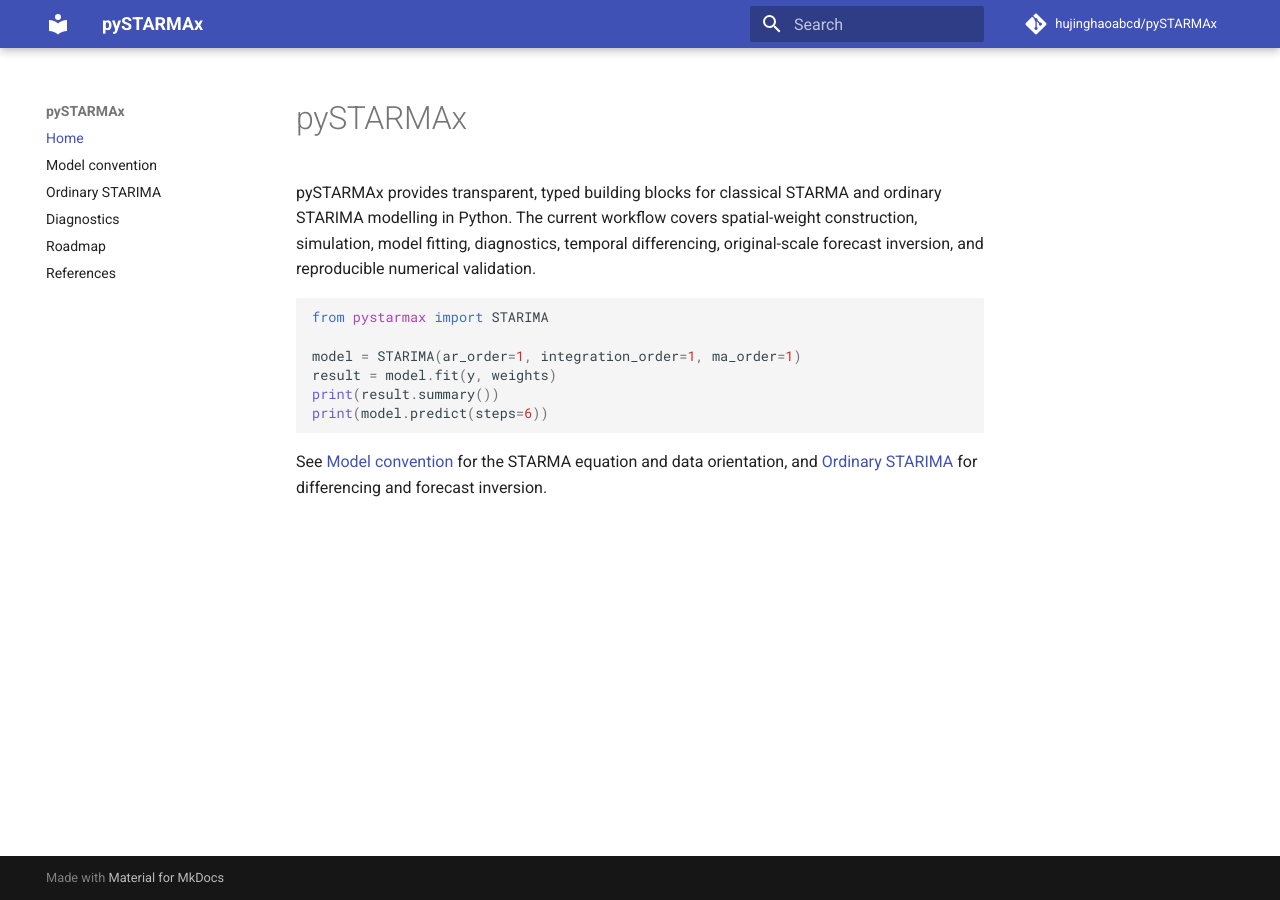
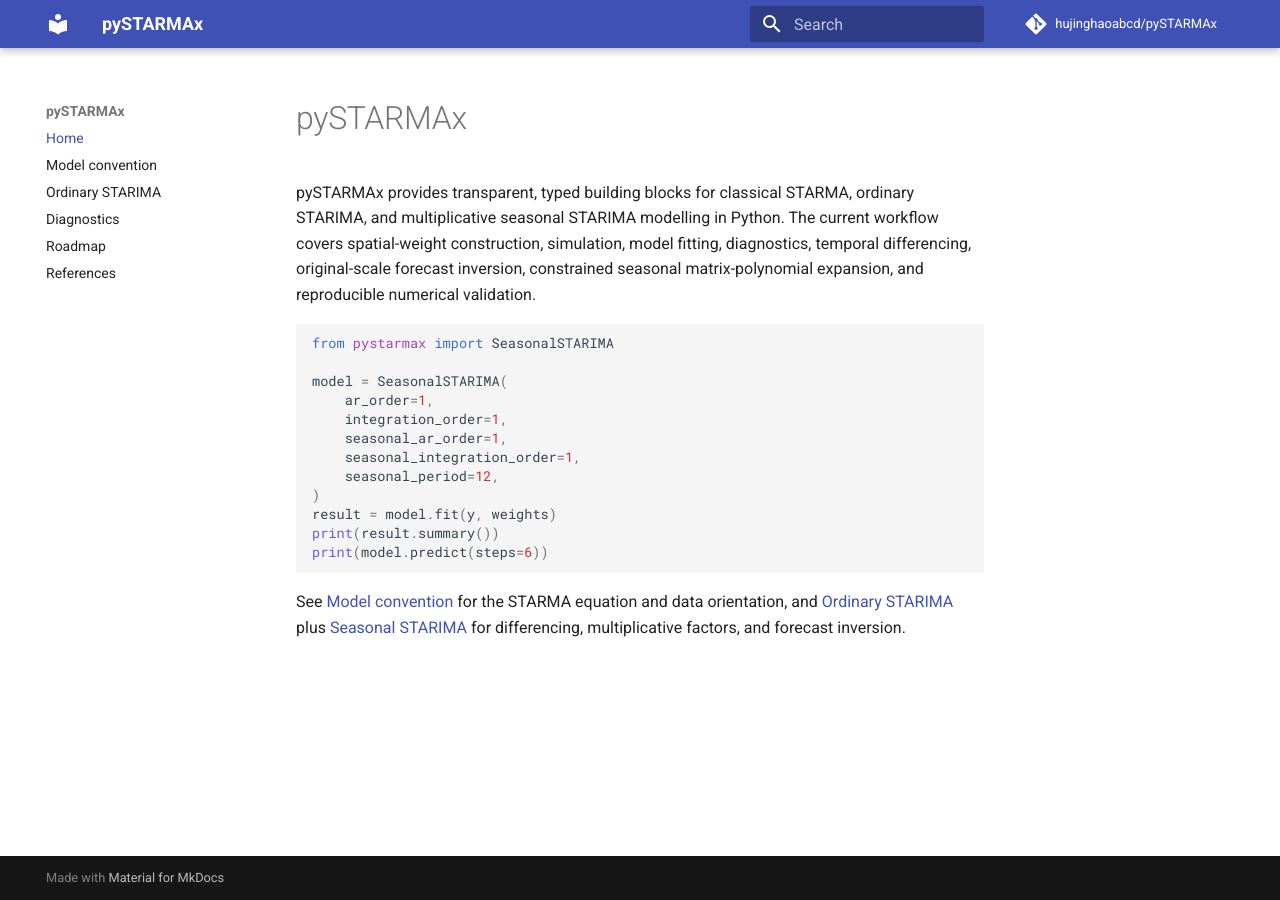
Before and after one commit to hujinghaoabcd/pySTARMAx, an MkDocs documentation site: the page built from docs/index.md, in a window 1280 px wide. Built offline with MkDocs 1.6.1 and Material for MkDocs 9.7.7, drawn with Linux system fonts in a browser that asks for light colours; comment, search, counter and statistics services are not loaded.

Commit message:
Update documentation home for seasonal STARIMA

````diff
--- a/docs/index.md
+++ b/docs/index.md
@@ -1,18 +1,25 @@
 # pySTARMAx
 
-pySTARMAx provides transparent, typed building blocks for classical STARMA and
-ordinary STARIMA modelling in Python. The current workflow covers spatial-weight
+pySTARMAx provides transparent, typed building blocks for classical STARMA, ordinary STARIMA, and multiplicative seasonal STARIMA modelling in Python. The current workflow covers spatial-weight
 construction, simulation, model fitting, diagnostics, temporal differencing,
-original-scale forecast inversion, and reproducible numerical validation.
+original-scale forecast inversion, constrained seasonal matrix-polynomial
+expansion, and reproducible numerical validation.
 
 ```python
-from pystarmax import STARIMA
+from pystarmax import SeasonalSTARIMA
 
-model = STARIMA(ar_order=1, integration_order=1, ma_order=1)
+model = SeasonalSTARIMA(
+    ar_order=1,
+    integration_order=1,
+    seasonal_ar_order=1,
+    seasonal_integration_order=1,
+    seasonal_period=12,
+)
 result = model.fit(y, weights)
 print(result.summary())
 print(model.predict(steps=6))
 ```
 
 See [Model convention](model.md) for the STARMA equation and data orientation,
-and [Ordinary STARIMA](starima.md) for differencing and forecast inversion.
+and [Ordinary STARIMA](starima.md) plus [Seasonal STARIMA](seasonal.md) for
+differencing, multiplicative factors, and forecast inversion.
````
